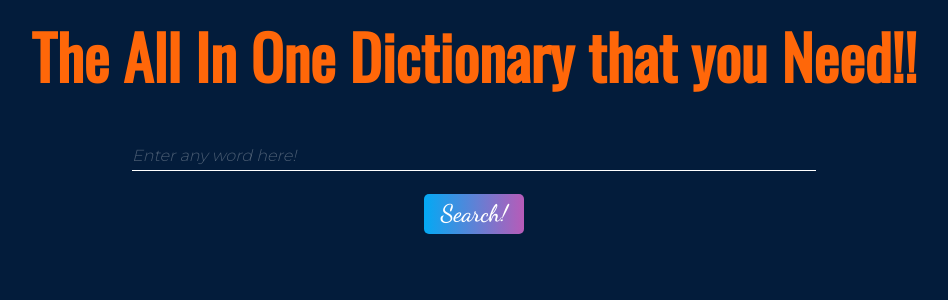
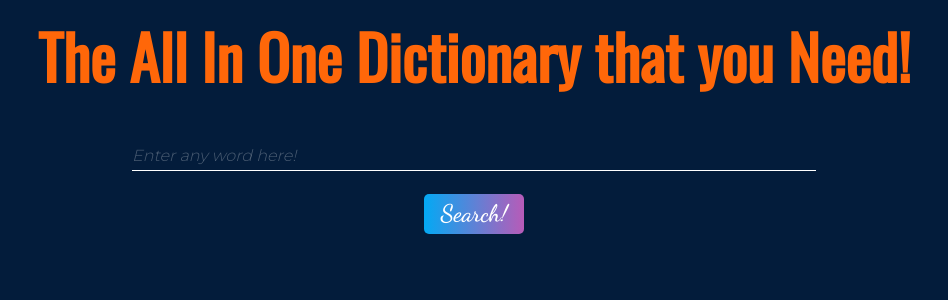
Before and after one commit to KaliBoy007/Dictionary, a React (Create React App) app: page / in a window 1280 px wide. Shown: the top 300 px of the page, without its empty margins (166-1114 px from the left). Built offline with nearby package versions, Linux system fonts and the light colour scheme; a web font is replaced by a local one.

Commit message:
almost completed the app

```diff
--- a/src/components/Header/Header.js
+++ b/src/components/Header/Header.js
@@ -4,7 +4,7 @@ import "./Header.css";
 const Header = () => {
   return (
     <h1 className="header-container">
-      The All In One Dictionary that you Need!!
+      The All In One Dictionary that you Need!
     </h1>
   );
 };
```
